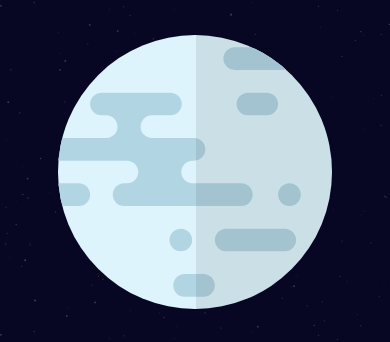
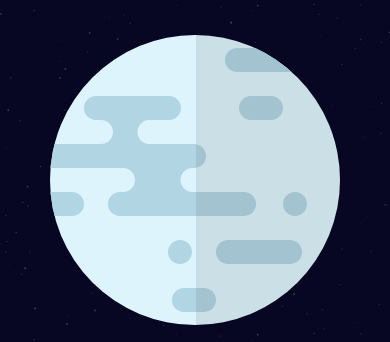
Before and after one commit to mehog/planets-fact-site, a plain HTML site: page index.html in a window 390 px wide. Shown: the part 121-463 px from the top of the page. Drawn offline with Linux system fonts and the light colour scheme; a web font is replaced by a local one.

Commit message:
fix mobile img

```diff
--- a/assets/css/style.css
+++ b/assets/css/style.css
@@ -368,7 +368,7 @@ header .logo a {
 .planet-holder-inner img {
     margin: 40px auto;
     display: block;
-    max-width: 80%;
+    max-width: 100%;
     width: auto;
 }
 
@@ -612,6 +612,7 @@ header .logo a {
         position: relative;
         padding: 0 24px 0 45px;
         text-align: left;
+        letter-spacing: 2px;
     }
     .planet-quick-links-inner .btn::before {
         content: "0" counter(tab);
```
